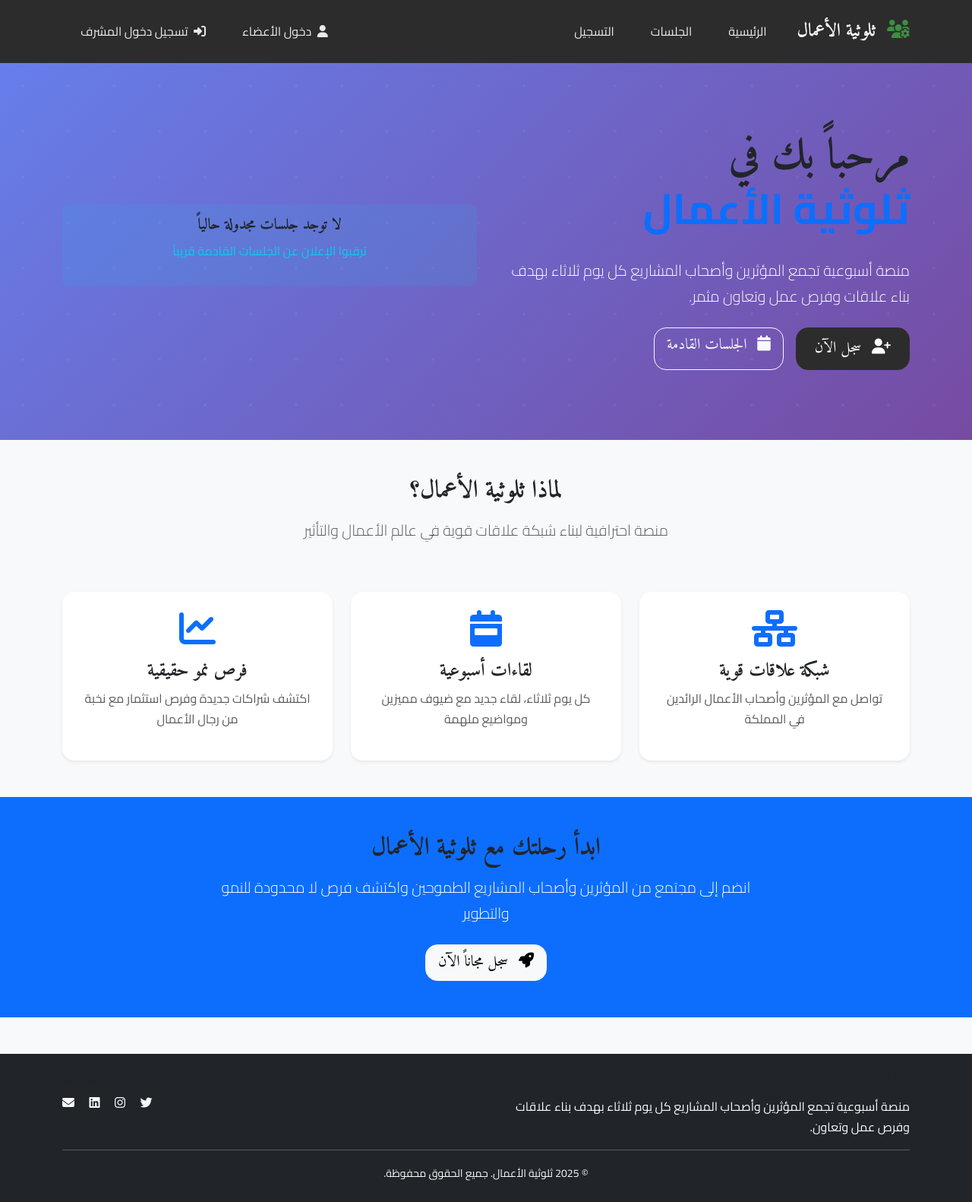
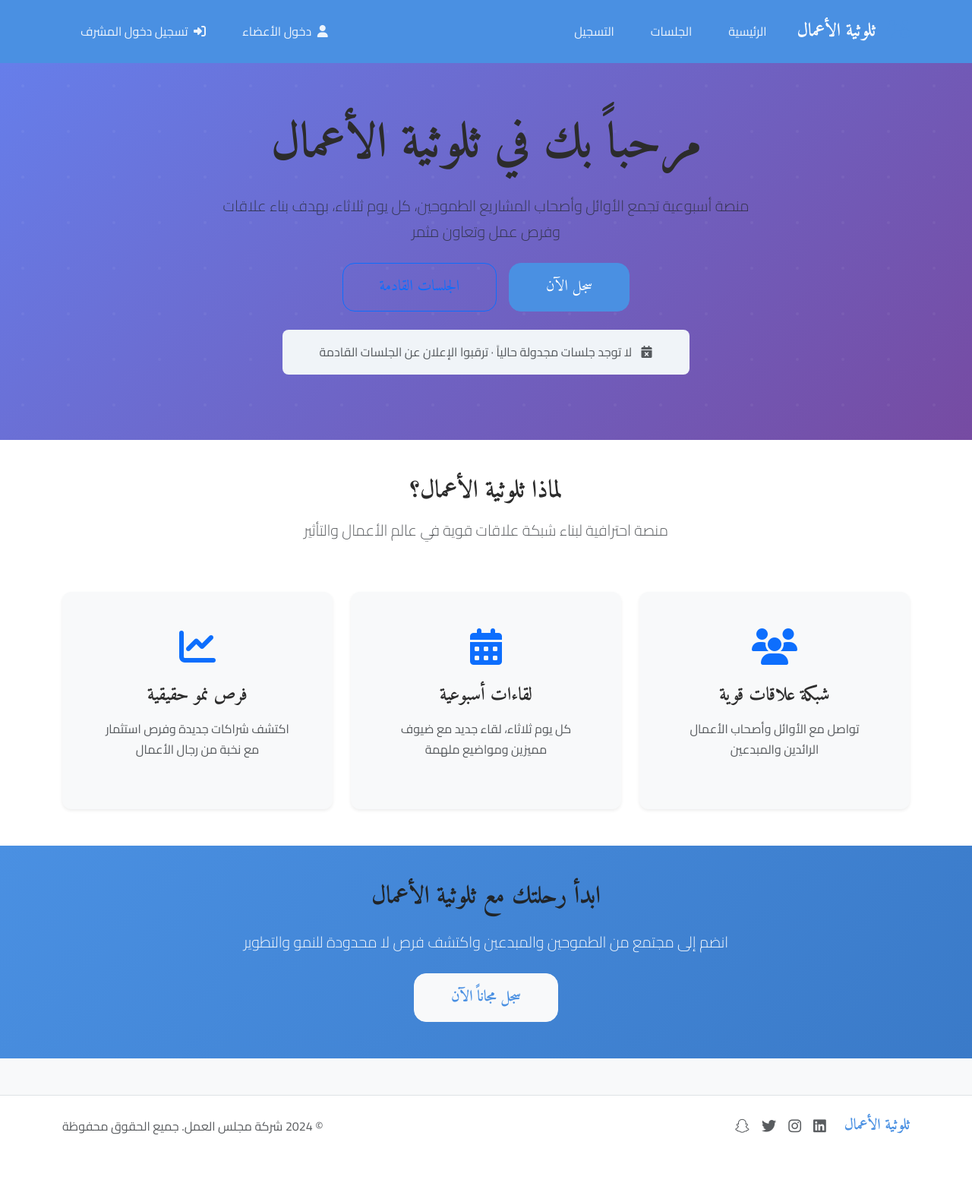
Before and after one commit to ahmedfayezzz/event-planner, a Flask app: page / in a window 1280 px wide. Shown: the whole page at 76% size. After the commit the page ends 1494 px from the top, so only its background shows below. Run offline with Flask 3, Linux system fonts and the light colour scheme; some libraries are stand-ins or nearby versions.

Commit message:
Update website design to match new brand identity and colors
Update CSS variables for brand colors, adjust footer layout and styling, and modify the hero section's appearance and text in the base and index templates to implement the new design.

Replit-Commit-Author: Agent
Replit-Commit-Session-Id: d45773af-adf2-455d-8ed6-74bc63a51c26
Replit-Commit-Checkpoint-Type: full_checkpoint
Replit-Commit-Screenshot-Url: https://storage.googleapis.com/screenshot-production-us-central1/bc0b2a7c-9090-4e19-b3a6-cd174a02c303/d45773af-adf2-455d-8ed6-74bc63a51c26/VyMOmKG

```diff
--- a/static/css/brand-identity.css
+++ b/static/css/brand-identity.css
@@ -6,18 +6,18 @@
 
 /* CSS Custom Properties - Brand Colors */
 :root {
-  /* Brand Colors */
-  --brand-primary: #2C2C2C;        /* أسود أنثراسيت */
-  --brand-secondary: #3E8E41;      /* أخضر زيتوني/زمردي */
-  --brand-accent: #DFA1D8;         /* بمسة ورد الطائف */
+  /* Brand Colors - التصميم الجديد */
+  --brand-primary: #4A90E2;        /* أزرق ملكي */
+  --brand-secondary: #4A90E2;      /* أزرق ملكي */
+  --brand-accent: #6BB6FF;         /* أزرق فاتح */
 
   /* Extended Color Palette */
-  --brand-primary-light: #404040;
-  --brand-primary-dark: #1a1a1a;
-  --brand-secondary-light: #4fa154;
-  --brand-secondary-dark: #2d6930;
-  --brand-accent-light: #e6b1e0;
-  --brand-accent-dark: #d391cf;
+  --brand-primary-light: #6BA3E8;
+  --brand-primary-dark: #3A7AC8;
+  --brand-secondary-light: #6BA3E8;
+  --brand-secondary-dark: #3A7AC8;
+  --brand-accent-light: #8BC9FF;
+  --brand-accent-dark: #4A9FFF;
 
   /* Semantic Colors */
   --brand-success: var(--brand-secondary);
--- a/templates/base.html
+++ b/templates/base.html
@@ -114,27 +114,30 @@
     </main>
 
     <!-- Footer -->
-    <footer class="bg-dark text-light py-4 mt-5">
+    <footer class="bg-white border-top py-4 mt-5">
         <div class="container">
-            <div class="row">
+            <div class="row align-items-center">
                 <div class="col-md-6">
-                    <h5>ثلوثية الأعمال</h5>
-                    <p class="mb-0">منصة أسبوعية تجمع المؤثرين وأصحاب المشاريع كل يوم ثلاثاء بهدف بناء علاقات وفرص عمل وتعاون.</p>
-                </div>
-                <div class="col-md-6 text-md-end">
-                    <h6>تواصل معنا</h6>
-                    <div class="social-links">
-                        <a href="#" class="text-light me-3"><i class="fab fa-twitter"></i></a>
-                        <a href="#" class="text-light me-3"><i class="fab fa-instagram"></i></a>
-                        <a href="#" class="text-light me-3"><i class="fab fa-linkedin"></i></a>
-                        <a href="#" class="text-light"><i class="fas fa-envelope"></i></a>
+                    <div class="d-flex align-items-center gap-4">
+                        <h5 class="mb-0" style="color: #4A90E2; font-weight: 700;">ثلوثية الأعمال</h5>
+                        <div class="d-flex gap-3">
+                            <a href="#" class="text-muted" style="font-size: 1.2rem;" title="LinkedIn">
+                                <i class="fab fa-linkedin"></i>
+                            </a>
+                            <a href="#" class="text-muted" style="font-size: 1.2rem;" title="Instagram">
+                                <i class="fab fa-instagram"></i>
+                            </a>
+                            <a href="#" class="text-muted" style="font-size: 1.2rem;" title="Twitter">
+                                <i class="fab fa-twitter"></i>
+                            </a>
+                            <a href="#" class="text-muted" style="font-size: 1.2rem;" title="Snapchat">
+                                <i class="fab fa-snapchat"></i>
+                            </a>
+                        </div>
                     </div>
                 </div>
-            </div>
-            <hr class="my-3">
-            <div class="row">
-                <div class="col-12 text-center">
-                    <small>&copy; 2025 ثلوثية الأعمال. جميع الحقوق محفوظة.</small>
+                <div class="col-md-6 text-md-end mt-3 mt-md-0">
+                    <p class="mb-0 text-muted">&copy; 2024 شركة مجلس العمل. جميع الحقوق محفوظة</p>
                 </div>
             </div>
         </div>
--- a/templates/index.html
+++ b/templates/index.html
@@ -4,121 +4,74 @@
 
 {% block content %}
 <!-- Hero Section -->
-<section class="hero-section bg-gradient text-white py-5">
+<section class="hero-section bg-light py-5" style="background-color: #FAFBFC !important;">
     <div class="container">
         <div class="row align-items-center min-vh-50">
-            <div class="col-lg-6">
-                <h1 class="display-4 fw-bold mb-4">
-                    مرحباً بك في<br>
-                    <span class="text-primary">ثلوثية الأعمال</span>
+            <div class="col-12 text-center">
+                <h1 class="display-3 fw-bold mb-4" style="color: #2C2C2C;">
+                    مرحباً بك في ثلوثية الأعمال
                 </h1>
-                <p class="lead mb-4">
-                    منصة أسبوعية تجمع المؤثرين وأصحاب المشاريع كل يوم ثلاثاء بهدف بناء علاقات وفرص عمل وتعاون مثمر.
+                <p class="lead mb-4 text-muted mx-auto" style="max-width: 700px;">
+                    منصة أسبوعية تجمع الأوائل وأصحاب المشاريع الطموحين، كل يوم ثلاثاء، بهدف بناء علاقات وفرص عمل وتعاون مثمر
                 </p>
-                <div class="d-flex gap-3">
-                    <a href="{{ url_for('register') }}" class="btn btn-primary btn-lg">
-                        <i class="fas fa-user-plus me-2"></i>
+                <div class="d-flex gap-3 justify-content-center mb-4">
+                    <a href="{{ url_for('register') }}" class="btn btn-primary btn-lg px-5 py-3">
                         سجل الآن
                     </a>
-                    <a href="{{ url_for('sessions') }}" class="btn btn-outline-light btn-lg">
-                        <i class="fas fa-calendar me-2"></i>
+                    <a href="{{ url_for('sessions') }}" class="btn btn-outline-primary btn-lg px-5 py-3">
                         الجلسات القادمة
                     </a>
                 </div>
-            </div>
 
-            <div class="col-lg-6 text-center">
-                {% if next_session %}
-                <!-- Countdown Timer -->
-                <div class="countdown-card p-4 bg-white text-dark rounded-3 shadow-lg">
-                    <h4 class="mb-3">الجلسة القادمة</h4>
-                    <h5 class="text-primary mb-3">{{ next_session.title }}</h5>
-                    <p class="mb-3">التجمع رقم {{ next_session.session_number }}</p>
-
-                    <div id="countdown-timer" class="countdown-display" data-session-id="{{ next_session.id }}">
-                        <div class="row text-center">
-                            <div class="col-3">
-                                <div class="countdown-item">
-                                    <span class="countdown-number" id="days">00</span>
-                                    <span class="countdown-label">يوم</span>
-                                </div>
-                            </div>
-                            <div class="col-3">
-                                <div class="countdown-item">
-                                    <span class="countdown-number" id="hours">00</span>
-                                    <span class="countdown-label">ساعة</span>
-                                </div>
-                            </div>
-                            <div class="col-3">
-                                <div class="countdown-item">
-                                    <span class="countdown-number" id="minutes">00</span>
-                                    <span class="countdown-label">دقيقة</span>
-                                </div>
-                            </div>
-                            <div class="col-3">
-                                <div class="countdown-item">
-                                    <span class="countdown-number" id="seconds">00</span>
-                                    <span class="countdown-label">ثانية</span>
-                                </div>
-                            </div>
-                        </div>
-                    </div>
-
-                    <div class="mt-3">
-                        <a href="{{ url_for('register', session_id=next_session.id) }}" class="btn btn-success">
-                            <i class="fas fa-calendar-plus me-2"></i>
-                            سجل في هذه الجلسة
-                        </a>
-                    </div>
+                <!-- Session Status -->
+                <div class="alert alert-light border-0 d-inline-block px-5 py-3" style="background-color: #F0F4F8;">
+                    <span class="text-muted">
+                        <i class="fas fa-calendar-times me-2"></i>
+                        لا توجد جلسات مجدولة حالياً · ترقبوا الإعلان عن الجلسات القادمة
+                    </span>
                 </div>
-                {% else %}
-                <div class="alert alert-info">
-                    <h5>لا توجد جلسات مجدولة حالياً</h5>
-                    <p>ترقبوا الإعلان عن الجلسات القادمة قريباً</p>
-                </div>
-                {% endif %}
             </div>
         </div>
     </div>
 </section>
 
 <!-- Features Section -->
-<section class="features-section py-5">
+<section class="features-section py-5 bg-white">
     <div class="container">
         <div class="row text-center mb-5">
             <div class="col-12">
-                <h2 class="fw-bold mb-3">لماذا ثلوثية الأعمال؟</h2>
+                <h2 class="fw-bold mb-3" style="color: #2C2C2C;">لماذا ثلوثية الأعمال؟</h2>
                 <p class="lead text-muted">منصة احترافية لبناء شبكة علاقات قوية في عالم الأعمال والتأثير</p>
             </div>
         </div>
 
         <div class="row g-4">
             <div class="col-md-4">
-                <div class="feature-card text-center p-4 h-100">
-                    <div class="feature-icon mb-3">
-                        <i class="fas fa-network-wired text-primary fa-3x"></i>
+                <div class="feature-card text-center p-5 h-100" style="background-color: #F8F9FA; border-radius: 12px;">
+                    <div class="feature-icon mb-4">
+                        <i class="fas fa-users text-primary fa-3x"></i>
                     </div>
-                    <h4>شبكة علاقات قوية</h4>
-                    <p class="text-muted">تواصل مع المؤثرين وأصحاب الأعمال الرائدين في المملكة</p>
+                    <h4 class="mb-3" style="color: #2C2C2C;">شبكة علاقات قوية</h4>
+                    <p class="text-muted">تواصل مع الأوائل وأصحاب الأعمال الرائدين والمبدعين</p>
                 </div>
             </div>
 
             <div class="col-md-4">
-                <div class="feature-card text-center p-4 h-100">
-                    <div class="feature-icon mb-3">
-                        <i class="fas fa-calendar-week text-primary fa-3x"></i>
+                <div class="feature-card text-center p-5 h-100" style="background-color: #F8F9FA; border-radius: 12px;">
+                    <div class="feature-icon mb-4">
+                        <i class="fas fa-calendar-alt text-primary fa-3x"></i>
                     </div>
-                    <h4>لقاءات أسبوعية</h4>
+                    <h4 class="mb-3" style="color: #2C2C2C;">لقاءات أسبوعية</h4>
                     <p class="text-muted">كل يوم ثلاثاء، لقاء جديد مع ضيوف مميزين ومواضيع ملهمة</p>
                 </div>
             </div>
 
             <div class="col-md-4">
-                <div class="feature-card text-center p-4 h-100">
-                    <div class="feature-icon mb-3">
+                <div class="feature-card text-center p-5 h-100" style="background-color: #F8F9FA; border-radius: 12px;">
+                    <div class="feature-icon mb-4">
                         <i class="fas fa-chart-line text-primary fa-3x"></i>
                     </div>
-                    <h4>فرص نمو حقيقية</h4>
+                    <h4 class="mb-3" style="color: #2C2C2C;">فرص نمو حقيقية</h4>
                     <p class="text-muted">اكتشف شراكات جديدة وفرص استثمار مع نخبة من رجال الأعمال</p>
                 </div>
             </div>
@@ -204,16 +157,15 @@
 {% endif %}
 
 <!-- CTA Section -->
-<section class="cta-section py-5 bg-primary text-white">
+<section class="cta-section py-5 text-white" style="background: linear-gradient(135deg, #4A90E2 0%, #3A7AC8 100%);">
     <div class="container text-center">
         <div class="row justify-content-center">
             <div class="col-lg-8">
-                <h2 class="fw-bold mb-3">ابدأ رحلتك مع ثلوثية الأعمال</h2>
-                <p class="lead mb-4">
-                    انضم إلى مجتمع من المؤثرين وأصحاب المشاريع الطموحين واكتشف فرص لا محدودة للنمو والتطوير
+                <h2 class="fw-bold mb-4">ابدأ رحلتك مع ثلوثية الأعمال</h2>
+                <p class="lead mb-4" style="opacity: 0.95;">
+                    انضم إلى مجتمع من الطموحين والمبدعين واكتشف فرص لا محدودة للنمو والتطوير
                 </p>
-                <a href="{{ url_for('register') }}" class="btn btn-light btn-lg">
-                    <i class="fas fa-rocket me-2"></i>
+                <a href="{{ url_for('register') }}" class="btn btn-light btn-lg px-5 py-3" style="color: #4A90E2; font-weight: 600;">
                     سجل مجاناً الآن
                 </a>
             </div>
```
Also changed, not shown: attached_assets/DesignHub - Layout Editor_1759323362379.png (added), 1 other file.
